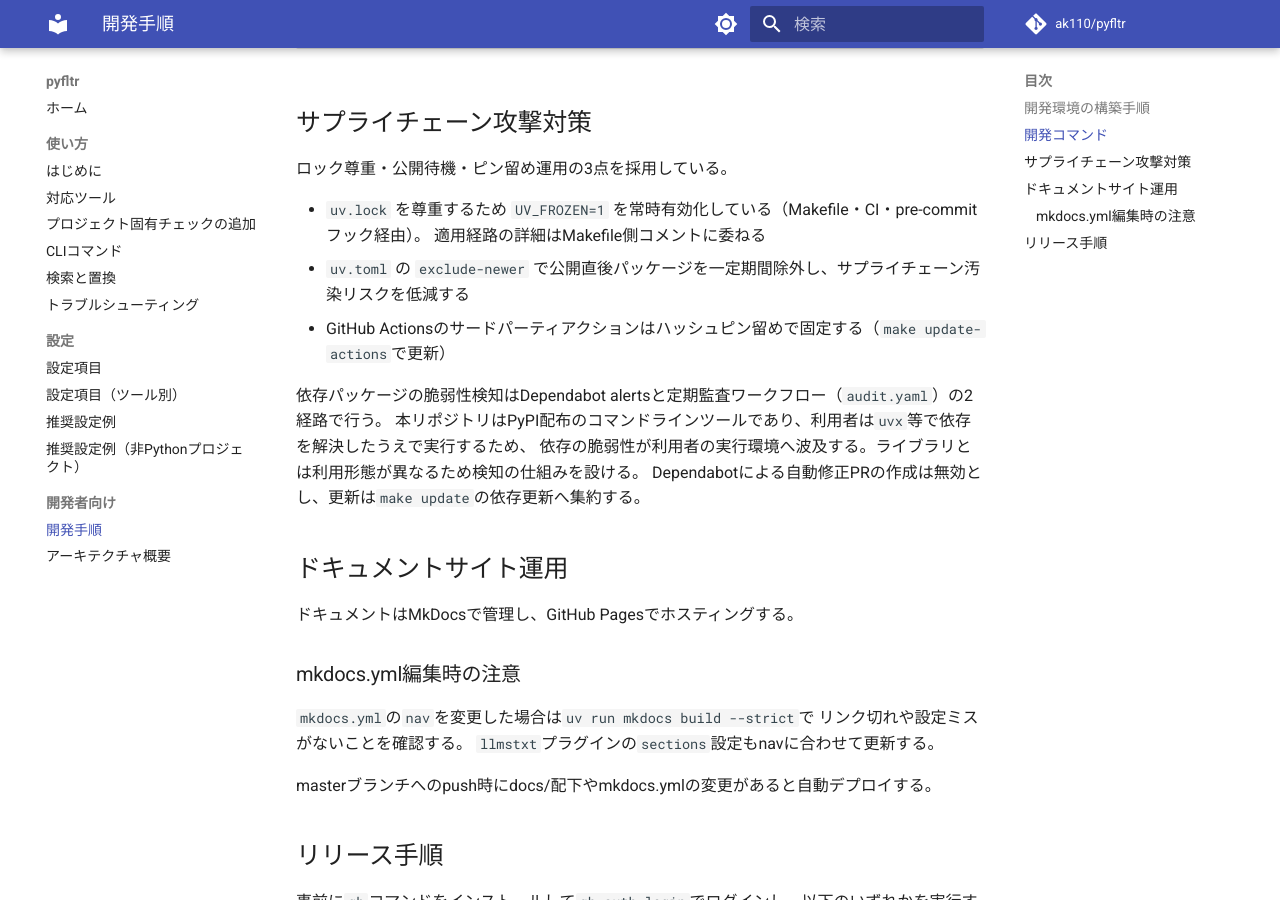
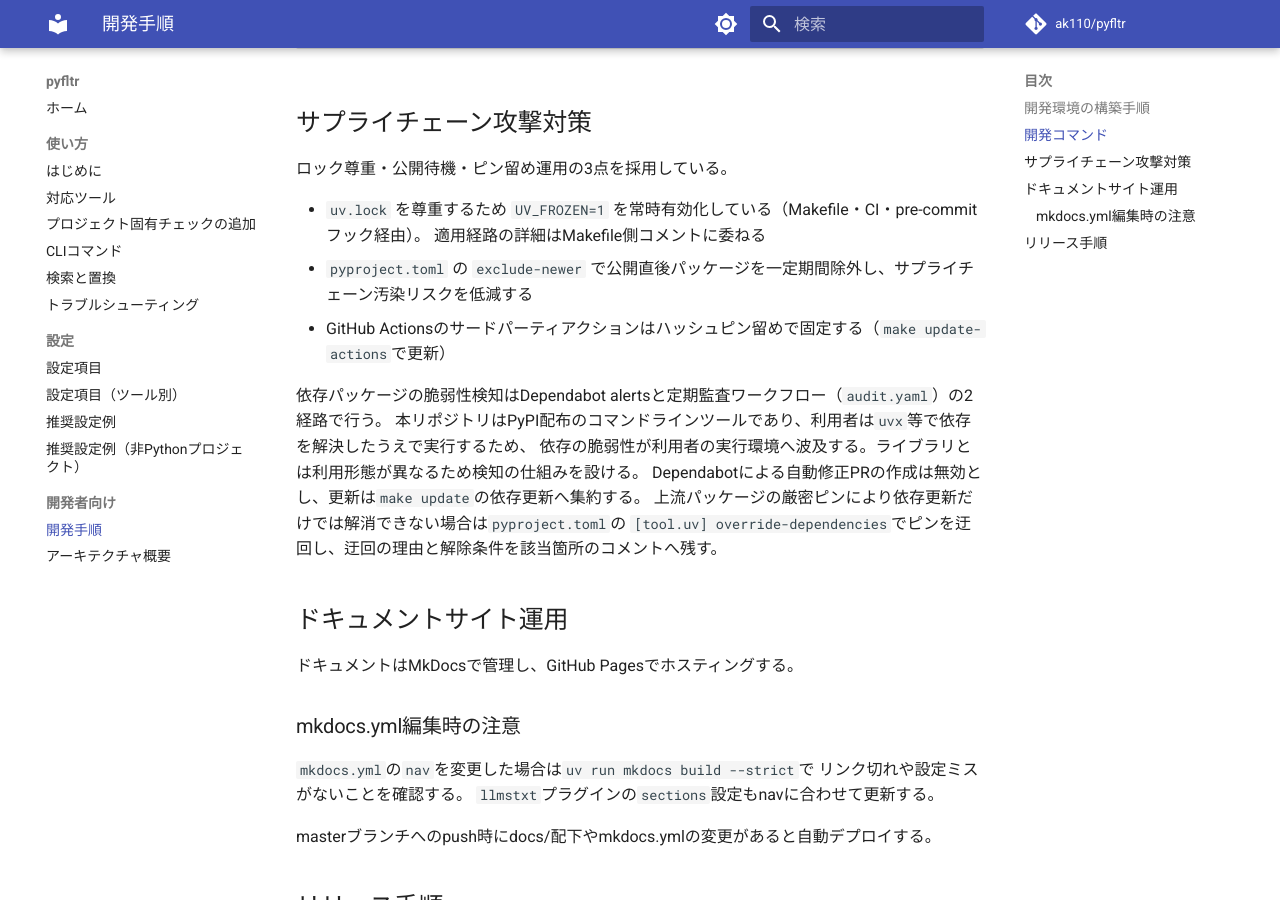
Before and after one commit to ak110/pyfltr, an MkDocs documentation site: the page built from docs/development/development.md, in a window 1280 px wide and 900 px high, scrolled down 673 px. Built offline with MkDocs 1.6.1 and Material for MkDocs 9.7.7, drawn with Linux system fonts in a browser that asks for light colours; comment, search, counter and statistics services are not loaded.

Commit message:
fix(deps): MCP SDKの脆弱性3件をsemgrepのピン迂回で解消する
semgrepがMCP SDKを古いバージョンへ厳密ピンしており、通常の依存更新では
高深刻度の脆弱性3件を解消できなかった。pyfltrはsemgrepをCLIとして起動する
のみでsemgrepのMCPサーバー機能を使わないため、依存解決の上書き設定で
ピンを迂回し修正済みバージョンへ更新する。

再発予防: 上流の厳密ピンで依存更新が滞る場合の迂回手段と解除条件の記録を開発者向け文書へ明文化した。

```diff
--- a/docs/development/development.md
+++ b/docs/development/development.md
@@ -24,13 +24,15 @@
 
 - `uv.lock` を尊重するため `UV_FROZEN=1` を常時有効化している（Makefile・CI・pre-commitフック経由）。
   適用経路の詳細はMakefile側コメントに委ねる
-- `uv.toml` の `exclude-newer` で公開直後パッケージを一定期間除外し、サプライチェーン汚染リスクを低減する
+- `pyproject.toml` の `exclude-newer` で公開直後パッケージを一定期間除外し、サプライチェーン汚染リスクを低減する
 - GitHub Actionsのサードパーティアクションはハッシュピン留めで固定する（`make update-actions`で更新）
 
 依存パッケージの脆弱性検知はDependabot alertsと定期監査ワークフロー（`audit.yaml`）の2経路で行う。
 本リポジトリはPyPI配布のコマンドラインツールであり、利用者は`uvx`等で依存を解決したうえで実行するため、
 依存の脆弱性が利用者の実行環境へ波及する。ライブラリとは利用形態が異なるため検知の仕組みを設ける。
 Dependabotによる自動修正PRの作成は無効とし、更新は`make update`の依存更新へ集約する。
+上流パッケージの厳密ピンにより依存更新だけでは解消できない場合は`pyproject.toml`の
+`[tool.uv] override-dependencies`でピンを迂回し、迂回の理由と解除条件を該当箇所のコメントへ残す。
 
 ## ドキュメントサイト運用
 
```
Also changed, not shown: pyproject.toml (+7 -0 lines), 1 other file.
